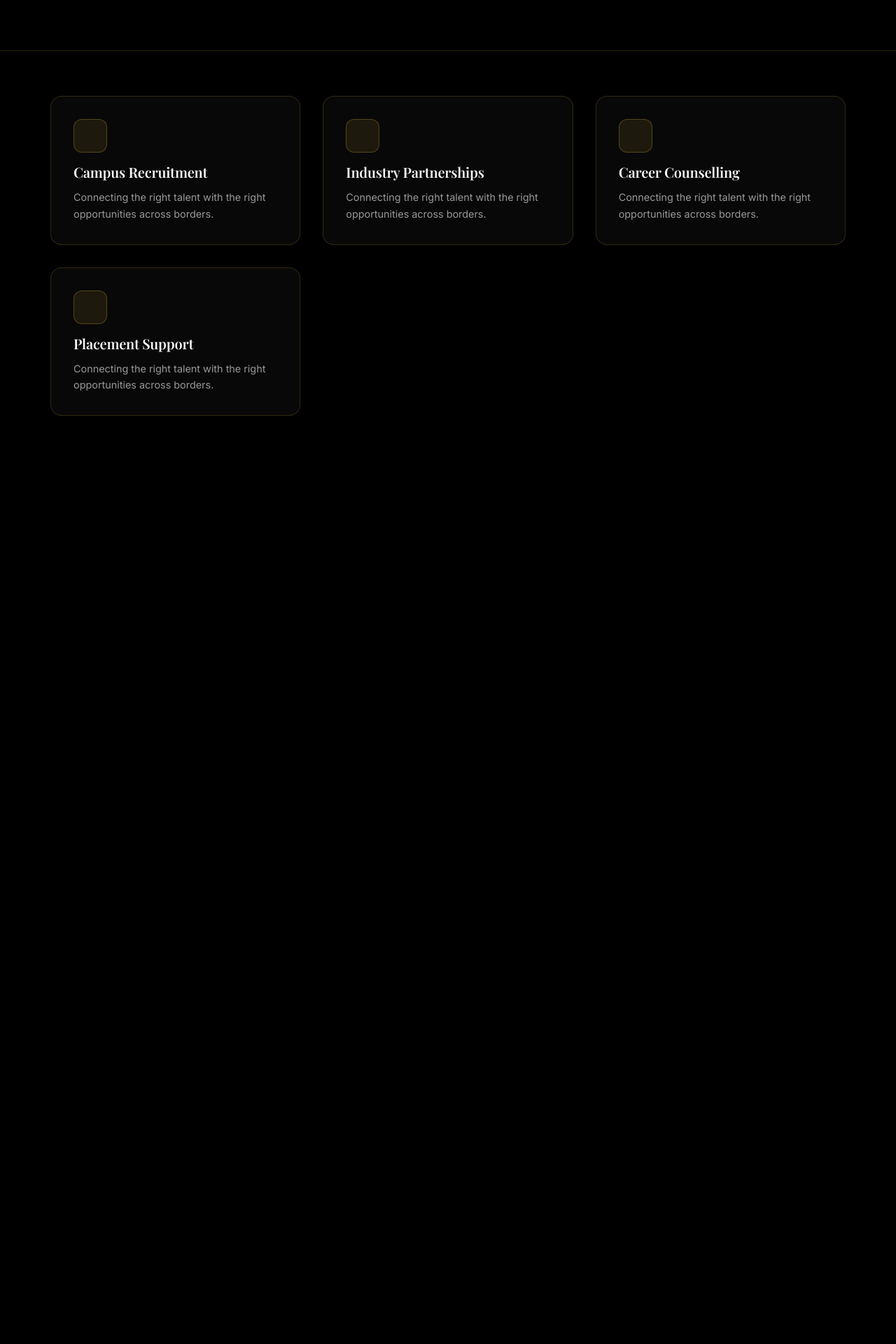
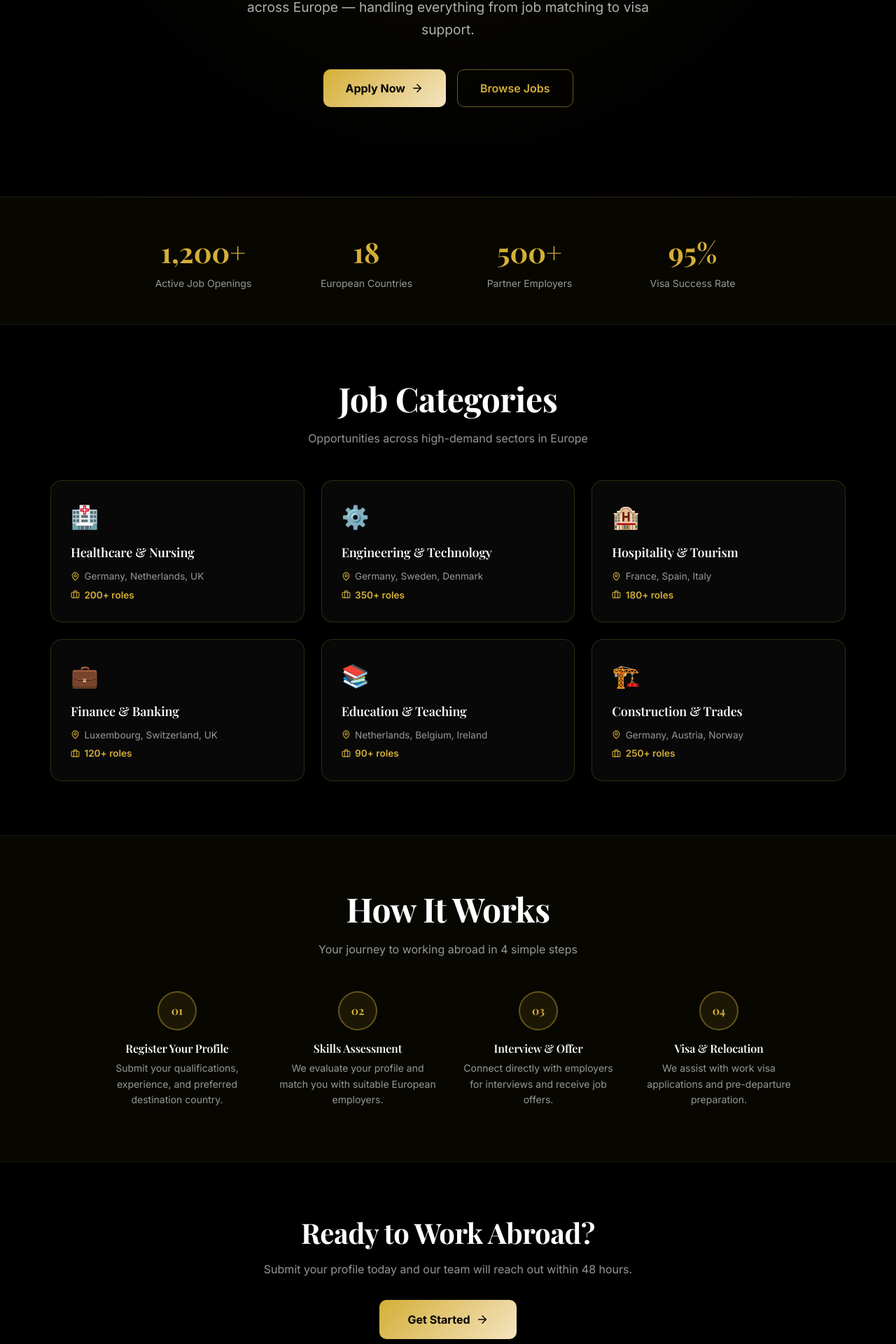
Before and after one commit to dilshadbvoc-ui/Gecouncil, a Next.js app: page /recruitment in a window 1280 px wide. Shown: the part 477-2397 px from the top of the page at 70% size. Before the commit the page ends 1135 px from the top, so only its background shows below. Built offline with nearby package versions, Linux system fonts and the light colour scheme.

Commit message:
Recruitment page: abroad job recruitment with categories and how-it-works

```diff
--- a/app/recruitment/page.tsx
+++ b/app/recruitment/page.tsx
@@ -1,20 +1,39 @@
 'use client';
 
 import ModernNavigation from '@/components/ModernNavigation';
+import { Briefcase, Globe, MapPin, Users, Star, ArrowRight } from 'lucide-react';
+
+const jobCategories = [
+  { title: 'Healthcare & Nursing', locations: 'Germany, Netherlands, UK', openings: '200+ roles', icon: '🏥' },
+  { title: 'Engineering & Technology', locations: 'Germany, Sweden, Denmark', openings: '350+ roles', icon: '⚙️' },
+  { title: 'Hospitality & Tourism', locations: 'France, Spain, Italy', openings: '180+ roles', icon: '🏨' },
+  { title: 'Finance & Banking', locations: 'Luxembourg, Switzerland, UK', openings: '120+ roles', icon: '💼' },
+  { title: 'Education & Teaching', locations: 'Netherlands, Belgium, Ireland', openings: '90+ roles', icon: '📚' },
+  { title: 'Construction & Trades', locations: 'Germany, Austria, Norway', openings: '250+ roles', icon: '🏗️' },
+];
+
+const steps = [
+  { step: '01', title: 'Register Your Profile', desc: 'Submit your qualifications, experience, and preferred destination country.' },
+  { step: '02', title: 'Skills Assessment', desc: 'We evaluate your profile and match you with suitable European employers.' },
+  { step: '03', title: 'Interview & Offer', desc: 'Connect directly with employers for interviews and receive job offers.' },
+  { step: '04', title: 'Visa & Relocation', desc: 'We assist with work visa applications and pre-departure preparation.' },
+];
 
 export default function RecruitmentPage() {
   return (
     <main style={{ minHeight: '100vh', background: '#000000', color: '#F8F9FA' }}>
       <ModernNavigation />
       <div style={{ paddingTop: '80px' }}>
+
         {/* Hero */}
         <section style={{
           padding: 'clamp(4rem, 10vw, 8rem) 2rem',
           textAlign: 'center',
+          background: 'radial-gradient(ellipse at top, rgba(212, 175, 55, 0.08) 0%, transparent 70%)',
           borderBottom: '1px solid rgba(212, 175, 55, 0.2)'
         }}>
           <p style={{ fontSize: '0.875rem', letterSpacing: '0.3em', color: '#D4AF37', textTransform: 'uppercase', marginBottom: '1rem' }}>
-            Global Education Council
+            Abroad Job Recruitment
           </p>
           <h1 style={{
             fontSize: 'clamp(2.5rem, 6vw, 5rem)',
@@ -24,51 +43,209 @@ export default function RecruitmentPage() {
             lineHeight: '1.1',
             marginBottom: '1.5rem'
           }}>
-            Recruitment
+            Work in Europe.<br />
+            <span style={{ color: '#D4AF37' }}>Live Your Dream.</span>
           </h1>
           <p style={{
-            fontSize: 'clamp(1rem, 2vw, 1.25rem)',
+            fontSize: 'clamp(1rem, 2vw, 1.2rem)',
             color: 'rgba(248, 249, 250, 0.7)',
-            maxWidth: '600px',
-            margin: '0 auto',
+            maxWidth: '620px',
+            margin: '0 auto 2.5rem',
             lineHeight: '1.7'
           }}>
-            Bridging the gap between talented graduates and leading employers across India and Europe.
+            We connect skilled Indian professionals with verified employers across Europe — handling everything from job matching to visa support.
           </p>
+          <div style={{ display: 'flex', gap: '1rem', justifyContent: 'center', flexWrap: 'wrap' }}>
+            <a href="/contact" style={{
+              padding: '0.875rem 2rem',
+              borderRadius: '10px',
+              background: 'linear-gradient(135deg, #D4AF37 0%, #F4E4C1 100%)',
+              color: '#000000',
+              fontWeight: '700',
+              fontSize: '1rem',
+              textDecoration: 'none',
+              display: 'flex',
+              alignItems: 'center',
+              gap: '0.5rem'
+            }}>
+              Apply Now <ArrowRight size={18} />
+            </a>
+            <a href="#categories" style={{
+              padding: '0.875rem 2rem',
+              borderRadius: '10px',
+              border: '1.5px solid rgba(212, 175, 55, 0.5)',
+              color: '#D4AF37',
+              fontWeight: '600',
+              fontSize: '1rem',
+              textDecoration: 'none'
+            }}>
+              Browse Jobs
+            </a>
+          </div>
         </section>
 
-        {/* Content placeholder */}
-        <section style={{ padding: '4rem 2rem', maxWidth: '1200px', margin: '0 auto' }}>
+        {/* Stats */}
+        <section style={{
+          padding: '3rem 2rem',
+          borderBottom: '1px solid rgba(212, 175, 55, 0.1)',
+          background: 'rgba(212, 175, 55, 0.03)'
+        }}>
           <div style={{
+            maxWidth: '900px',
+            margin: '0 auto',
             display: 'grid',
-            gridTemplateColumns: 'repeat(auto-fit, minmax(280px, 1fr))',
-            gap: '2rem'
+            gridTemplateColumns: 'repeat(auto-fit, minmax(160px, 1fr))',
+            gap: '2rem',
+            textAlign: 'center'
           }}>
-            {['Campus Recruitment', 'Industry Partnerships', 'Career Counselling', 'Placement Support'].map((item) => (
-              <div key={item} style={{
-                padding: '2rem',
-                borderRadius: '16px',
-                background: 'rgba(255, 255, 255, 0.03)',
-                border: '1px solid rgba(212, 175, 55, 0.2)'
-              }}>
-                <div style={{
-                  width: '48px',
-                  height: '48px',
-                  borderRadius: '12px',
-                  background: 'rgba(212, 175, 55, 0.1)',
-                  border: '1px solid rgba(212, 175, 55, 0.3)',
-                  marginBottom: '1rem'
-                }} />
-                <h3 style={{ fontSize: '1.25rem', fontWeight: '600', color: '#F8F9FA', marginBottom: '0.75rem', fontFamily: 'Playfair Display, serif' }}>
-                  {item}
-                </h3>
-                <p style={{ fontSize: '0.9rem', color: 'rgba(248, 249, 250, 0.6)', lineHeight: '1.6' }}>
-                  Connecting the right talent with the right opportunities across borders.
-                </p>
+            {[
+              { value: '1,200+', label: 'Active Job Openings' },
+              { value: '18', label: 'European Countries' },
+              { value: '500+', label: 'Partner Employers' },
+              { value: '95%', label: 'Visa Success Rate' },
+            ].map((stat) => (
+              <div key={stat.label}>
+                <div style={{ fontSize: 'clamp(1.75rem, 4vw, 2.5rem)', fontWeight: '700', color: '#D4AF37', fontFamily: 'Playfair Display, serif' }}>
+                  {stat.value}
+                </div>
+                <div style={{ fontSize: '0.875rem', color: 'rgba(248, 249, 250, 0.6)', marginTop: '0.25rem' }}>
+                  {stat.label}
+                </div>
               </div>
             ))}
           </div>
         </section>
+
+        {/* Job Categories */}
+        <section id="categories" style={{ padding: 'clamp(3rem, 6vw, 5rem) 2rem', maxWidth: '1200px', margin: '0 auto' }}>
+          <div style={{ textAlign: 'center', marginBottom: '3rem' }}>
+            <h2 style={{
+              fontSize: 'clamp(1.75rem, 4vw, 3rem)',
+              fontWeight: '700',
+              fontFamily: 'Playfair Display, serif',
+              color: '#FFFFFF',
+              marginBottom: '1rem'
+            }}>
+              Job Categories
+            </h2>
+            <p style={{ color: 'rgba(248, 249, 250, 0.6)', fontSize: '1rem' }}>
+              Opportunities across high-demand sectors in Europe
+            </p>
+          </div>
+          <div style={{
+            display: 'grid',
+            gridTemplateColumns: 'repeat(auto-fit, minmax(300px, 1fr))',
+            gap: '1.5rem'
+          }}>
+            {jobCategories.map((cat) => (
+              <div key={cat.title} style={{
+                padding: '1.75rem',
+                borderRadius: '16px',
+                background: 'rgba(255, 255, 255, 0.03)',
+                border: '1px solid rgba(212, 175, 55, 0.2)',
+                transition: 'border-color 0.3s'
+              }}>
+                <div style={{ fontSize: '2rem', marginBottom: '1rem' }}>{cat.icon}</div>
+                <h3 style={{ fontSize: '1.125rem', fontWeight: '600', color: '#F8F9FA', marginBottom: '0.75rem' }}>
+                  {cat.title}
+                </h3>
+                <div style={{ display: 'flex', alignItems: 'center', gap: '0.4rem', fontSize: '0.85rem', color: 'rgba(248,249,250,0.6)', marginBottom: '0.4rem' }}>
+                  <MapPin size={13} style={{ color: '#D4AF37' }} /> {cat.locations}
+                </div>
+                <div style={{ display: 'flex', alignItems: 'center', gap: '0.4rem', fontSize: '0.85rem', color: '#D4AF37', fontWeight: '600' }}>
+                  <Briefcase size={13} /> {cat.openings}
+                </div>
+              </div>
+            ))}
+          </div>
+        </section>
+
+        {/* How It Works */}
+        <section style={{
+          padding: 'clamp(3rem, 6vw, 5rem) 2rem',
+          background: 'rgba(212, 175, 55, 0.03)',
+          borderTop: '1px solid rgba(212, 175, 55, 0.1)',
+          borderBottom: '1px solid rgba(212, 175, 55, 0.1)'
+        }}>
+          <div style={{ maxWidth: '1000px', margin: '0 auto' }}>
+            <div style={{ textAlign: 'center', marginBottom: '3rem' }}>
+              <h2 style={{
+                fontSize: 'clamp(1.75rem, 4vw, 3rem)',
+                fontWeight: '700',
+                fontFamily: 'Playfair Display, serif',
+                color: '#FFFFFF',
+                marginBottom: '1rem'
+              }}>
+                How It Works
+              </h2>
+              <p style={{ color: 'rgba(248, 249, 250, 0.6)' }}>Your journey to working abroad in 4 simple steps</p>
+            </div>
+            <div style={{
+              display: 'grid',
+              gridTemplateColumns: 'repeat(auto-fit, minmax(220px, 1fr))',
+              gap: '2rem'
+            }}>
+              {steps.map((s) => (
+                <div key={s.step} style={{ textAlign: 'center' }}>
+                  <div style={{
+                    width: '56px',
+                    height: '56px',
+                    borderRadius: '50%',
+                    background: 'rgba(212, 175, 55, 0.1)',
+                    border: '2px solid rgba(212, 175, 55, 0.4)',
+                    display: 'flex',
+                    alignItems: 'center',
+                    justifyContent: 'center',
+                    margin: '0 auto 1rem',
+                    fontSize: '1rem',
+                    fontWeight: '700',
+                    color: '#D4AF37',
+                    fontFamily: 'Playfair Display, serif'
+                  }}>
+                    {s.step}
+                  </div>
+                  <h3 style={{ fontSize: '1rem', fontWeight: '600', color: '#F8F9FA', marginBottom: '0.5rem' }}>
+                    {s.title}
+                  </h3>
+                  <p style={{ fontSize: '0.875rem', color: 'rgba(248, 249, 250, 0.6)', lineHeight: '1.6' }}>
+                    {s.desc}
+                  </p>
+                </div>
+              ))}
+            </div>
+          </div>
+        </section>
+
+        {/* CTA */}
+        <section style={{ padding: 'clamp(3rem, 6vw, 5rem) 2rem', textAlign: 'center' }}>
+          <h2 style={{
+            fontSize: 'clamp(1.75rem, 4vw, 2.5rem)',
+            fontWeight: '700',
+            fontFamily: 'Playfair Display, serif',
+            color: '#FFFFFF',
+            marginBottom: '1rem'
+          }}>
+            Ready to Work Abroad?
+          </h2>
+          <p style={{ color: 'rgba(248, 249, 250, 0.6)', marginBottom: '2rem', fontSize: '1rem' }}>
+            Submit your profile today and our team will reach out within 48 hours.
+          </p>
+          <a href="/contact" style={{
+            padding: '1rem 2.5rem',
+            borderRadius: '10px',
+            background: 'linear-gradient(135deg, #D4AF37 0%, #F4E4C1 100%)',
+            color: '#000000',
+            fontWeight: '700',
+            fontSize: '1rem',
+            textDecoration: 'none',
+            display: 'inline-flex',
+            alignItems: 'center',
+            gap: '0.5rem'
+          }}>
+            Get Started <ArrowRight size={18} />
+          </a>
+        </section>
+
       </div>
     </main>
   );
```
